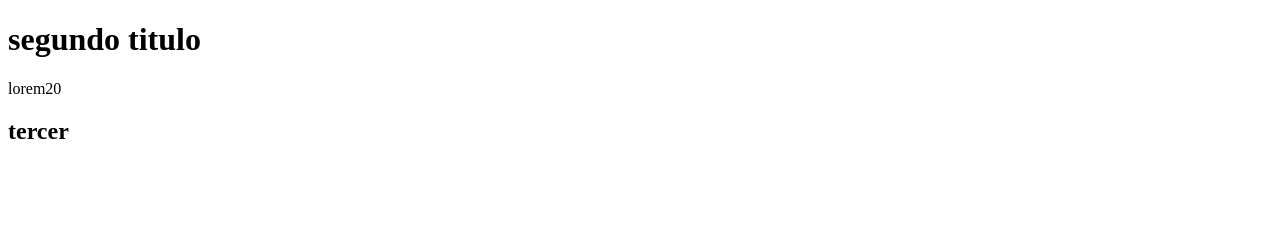
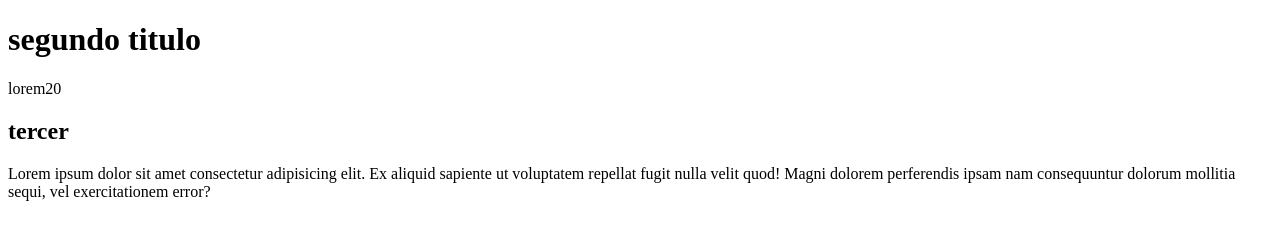
Before and after one commit to miriamgladero/Introduccion-HTML, a plain HTML site: page ejercicio3bisbis1709.html in a window 1280 px wide. Drawn offline with Linux system fonts and the light colour scheme.

Commit message:
parrafo añadido

```diff
--- a/ejercicio3bisbis1709.html
+++ b/ejercicio3bisbis1709.html
@@ -9,5 +9,7 @@
    <h1>segundo titulo</h1>
    <p>lorem20</p>
    <h2>tercer</h2>
+   <p>Lorem ipsum dolor sit amet consectetur adipisicing elit. Ex aliquid sapiente ut voluptatem repellat fugit nulla velit quod! Magni dolorem perferendis ipsam nam consequuntur dolorum mollitia sequi, vel exercitationem error?
+ </p>
 </body>
 </html>
```
